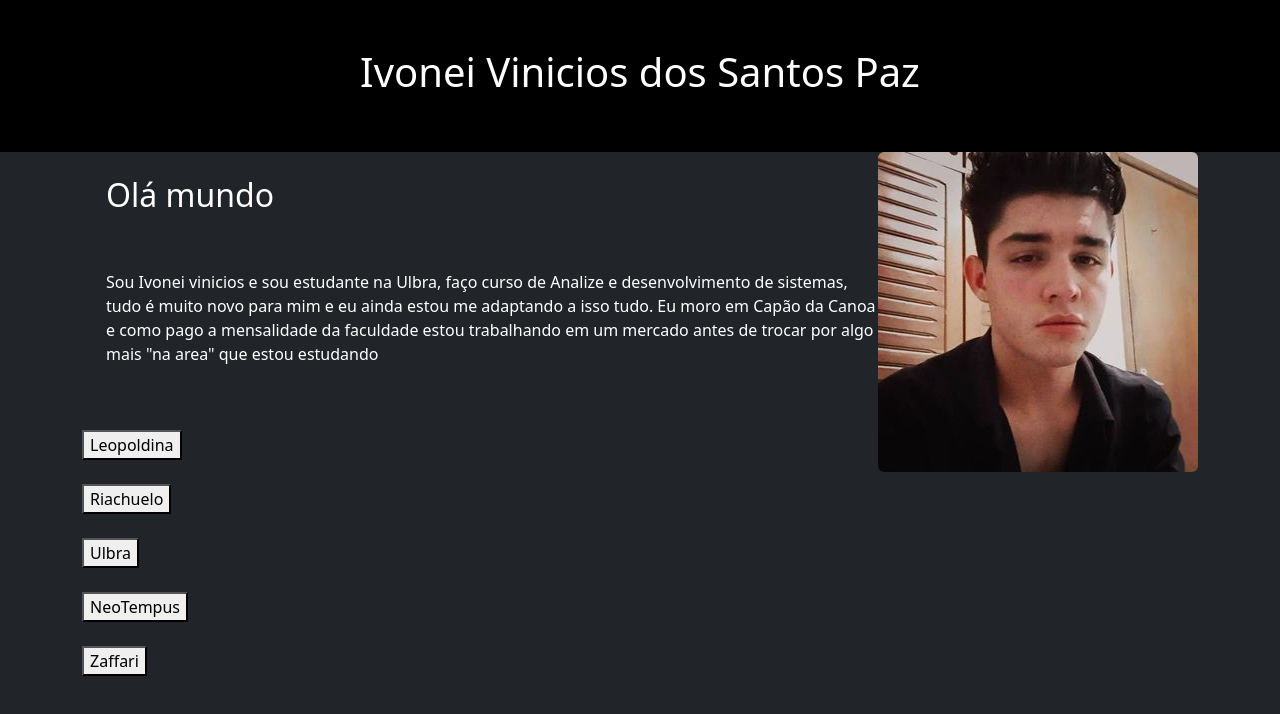
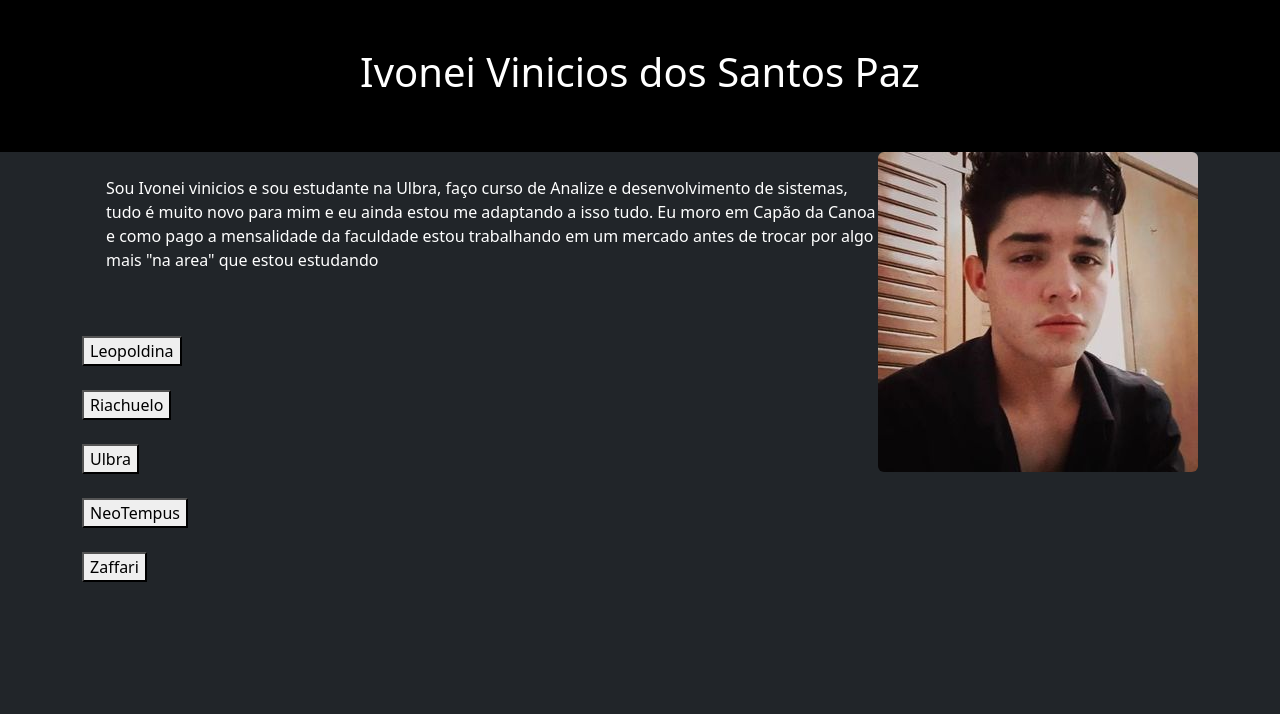
Before and after one commit to ViniciosSantos25/Curriculo, a plain HTML site: page index.html in a window 1280 px wide. Drawn offline with nearby package versions, Linux system fonts and the light colour scheme.

Commit message:
h2 removido

```diff
--- a/index.html
+++ b/index.html
@@ -14,7 +14,6 @@
     <main class="container">
         <section class="text-white">
             <img src="Imagens/perfil.jpg" alt="Foto de perfil" class="float-end rounded">
-            <h2 class="p-4">Olá mundo</h2>
             <p class="p-4">
                 Sou Ivonei vinicios e sou estudante na Ulbra, faço curso de Analize e desenvolvimento de sistemas, tudo é muito novo para mim e eu ainda estou me adaptando a isso tudo. Eu moro em Capão da Canoa e como pago a mensalidade da faculdade estou trabalhando em um mercado antes de trocar por algo mais "na area" que estou estudando
             </p>
```
